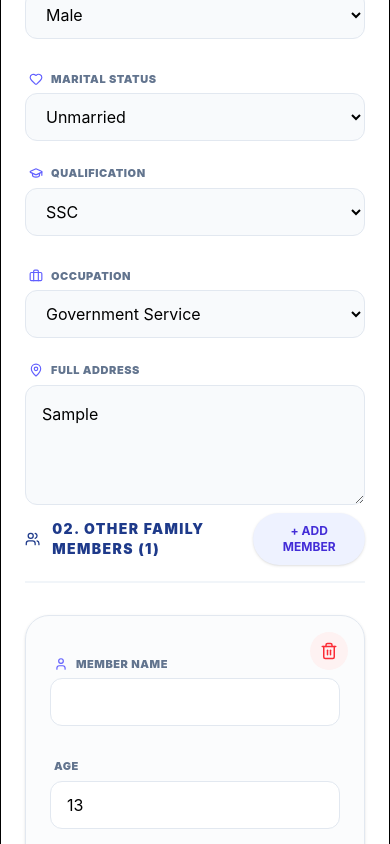
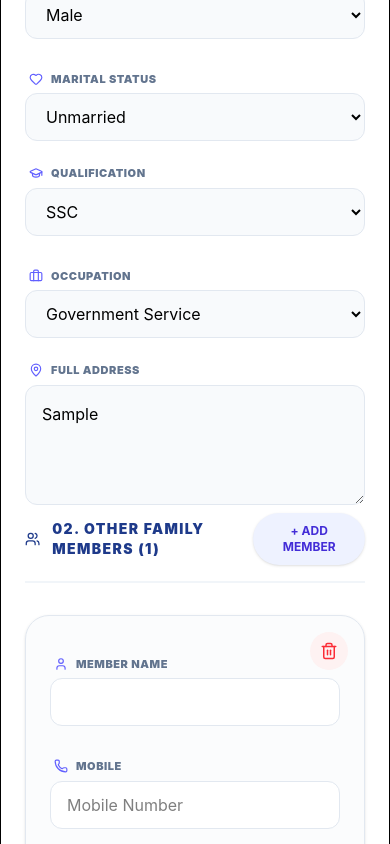
Before and after one commit to SoyalNdaf/family-directory, a React (Vite) app: page / in a window 390 px wide. Both pictures are taken after typing "Sample", "Sample", "Sample", "Sample" into the empty fields and a click on the button "+ ADD MEMBER". Shown: the part 738-1582 px from the top of the page. Built offline with nearby package versions, Linux system fonts and the light colour scheme.

Commit message:
mobile number filed added

```diff
--- a/src/App.jsx
+++ b/src/App.jsx
@@ -37,10 +37,10 @@ export default function App() {
   const [selectedFamily, setSelectedFamily] = useState(null);
 
   const [familyData, setFamilyData] = useState({ mobile_number: '', postal_code: '', address: '' });
-  const [members, setMembers] = useState([{ name: '', age: '13', gender: 'Male', marital_status: 'Unmarried', qualification: 'SSC', occupation: 'Government Service' }]);
+  const [members, setMembers] = useState([{ name: '', age: '13', gender: 'Male', marital_status: 'Unmarried', qualification: 'SSC', occupation: 'Government Service', mobile_number: '' }]);
   const [loginCreds, setLoginCreds] = useState({ user: '', pass: '' });
 
-  const addMemberRow = () => setMembers([...members, { name: '', age: '13', gender: 'Male', marital_status: 'Unmarried', qualification: 'Below SSC', occupation: 'Private Service' }]);
+  const addMemberRow = () => setMembers([...members, { name: '', age: '13', gender: 'Male', marital_status: 'Unmarried', qualification: 'Below SSC', occupation: 'Private Service', mobile_number: '' }]);
 
   const updateMember = (index, field, value) => {
     const updated = [...members];
@@ -60,7 +60,8 @@ export default function App() {
 
       const membersToInsert = members.map(m => ({
         family_id: family.id, member_name: m.name, age: parseInt(m.age), gender: m.gender,
-        marital_status: m.marital_status, qualification: m.qualification, occupation: m.occupation
+        marital_status: m.marital_status, qualification: m.qualification, occupation: m.occupation,
+        mobile_number: m.mobile_number || null
       }));
 
       const { error: mErr } = await supabase.from('family_members').insert(membersToInsert);
@@ -171,6 +172,7 @@ export default function App() {
                       <p>Gender: <span className="font-black text-slate-900 block mt-1 text-sm">{m.gender}</span></p>
                       <p>Age: <span className="font-black text-slate-900 block mt-1 text-sm">{m.age}</span></p>
                       <p>Status: <span className="font-black text-slate-900 block mt-1 text-sm">{m.marital_status}</span></p>
+                      {m.mobile_number && <p className="col-span-2">Mobile: <span className="font-black text-slate-900 block mt-1 text-sm font-mono">{m.mobile_number}</span></p>}
                       <p className="col-span-2">Qualification: <span className="font-black text-slate-900 block mt-1 text-sm">{m.qualification}</span></p>
                       <p className="col-span-2">Occupation: <span className="font-black text-indigo-600 block mt-1 text-sm">{m.occupation}</span></p>
                     </div>
@@ -251,7 +253,7 @@ export default function App() {
                 <div className="md:col-span-2">
                   <FormField label="Full Name" icon={User}><input required placeholder="Enter Name" className="w-full h-full px-4 bg-slate-50 border border-slate-200 rounded-xl outline-none focus:ring-2 focus:ring-indigo-500 transition-all" value={members[0].name} onChange={e => updateMember(0, 'name', e.target.value)} /></FormField>
                 </div>
-                <FormField label="Mobile" icon={Phone}><input required placeholder="Number" className="w-full h-full px-4 bg-slate-50 border border-slate-200 rounded-xl outline-none focus:ring-2 focus:ring-indigo-500 transition-all" onChange={e => setFamilyData({...familyData, mobile_number: e.target.value})} /></FormField>
+                <FormField label="Mobile" icon={Phone}><input required placeholder="Number" className="w-full h-full px-4 bg-slate-50 border border-slate-200 rounded-xl outline-none focus:ring-2 focus:ring-indigo-500 transition-all" onChange={e => { setFamilyData({...familyData, mobile_number: e.target.value}); updateMember(0, 'mobile_number', e.target.value); }} /></FormField>
                 <FormField label="PIN Code" icon={MapPin}><input required placeholder="Area PIN" className="w-full h-full px-4 bg-slate-50 border border-slate-200 rounded-xl outline-none focus:ring-2 focus:ring-indigo-500 transition-all" onChange={e => setFamilyData({...familyData, postal_code: e.target.value})} /></FormField>
               </div>
 
@@ -280,7 +282,10 @@ export default function App() {
                   <div key={i} className="pt-10 p-6 md:p-8 bg-slate-50/50 rounded-3xl border border-slate-200 relative space-y-8 shadow-sm">
                     <button type="button" onClick={() => setMembers(members.filter((_, idx) => idx !== i + 1))} className="absolute top-4 right-4 bg-red-50 p-2.5 rounded-full text-red-500 hover:bg-red-100 transition-colors z-10"><Trash2 size={18} /></button>
 
-                    <FormField label="Member Name" icon={User}><input required className="w-full h-full px-4 bg-white border border-slate-200 rounded-xl outline-none focus:ring-2 focus:ring-indigo-500 transition-all" value={m.name} onChange={e => updateMember(i + 1, 'name', e.target.value)} /></FormField>
+                    <div className="grid grid-cols-1 md:grid-cols-2 gap-8">
+                      <FormField label="Member Name" icon={User}><input required className="w-full h-full px-4 bg-white border border-slate-200 rounded-xl outline-none focus:ring-2 focus:ring-indigo-500 transition-all" value={m.name} onChange={e => updateMember(i + 1, 'name', e.target.value)} /></FormField>
+                      <FormField label="Mobile" icon={Phone}><input type="tel" placeholder="Mobile Number" className="w-full h-full px-4 bg-white border border-slate-200 rounded-xl outline-none focus:ring-2 focus:ring-indigo-500 transition-all" value={m.mobile_number} onChange={e => updateMember(i + 1, 'mobile_number', e.target.value)} /></FormField>
+                    </div>
 
                     <div className="grid grid-cols-1 md:grid-cols-3 gap-8">
                       <FormField label="Age"><input required type="number" min="0" className="w-full h-full px-4 bg-white border border-slate-200 rounded-xl outline-none focus:ring-2 focus:ring-indigo-500 transition-all" value={m.age} onChange={e => updateMember(i + 1, 'age', e.target.value)} /></FormField>
```
